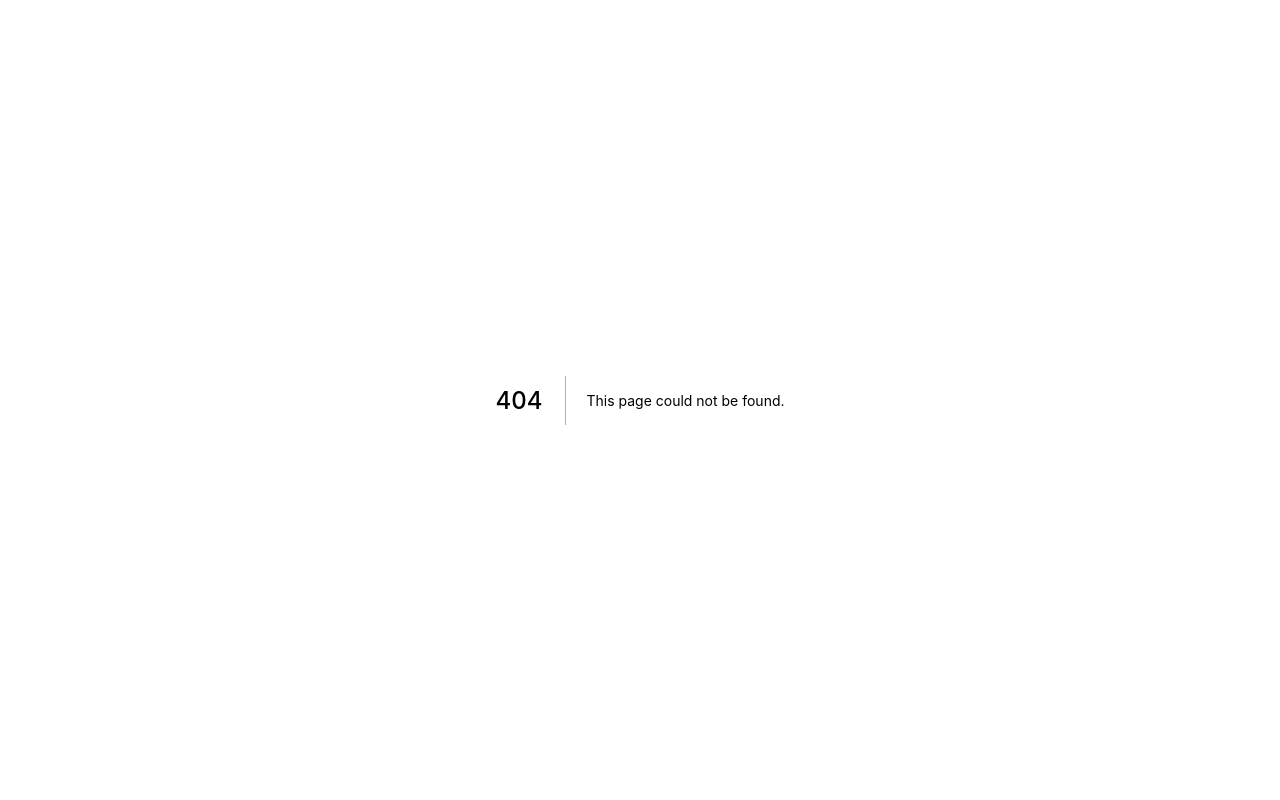
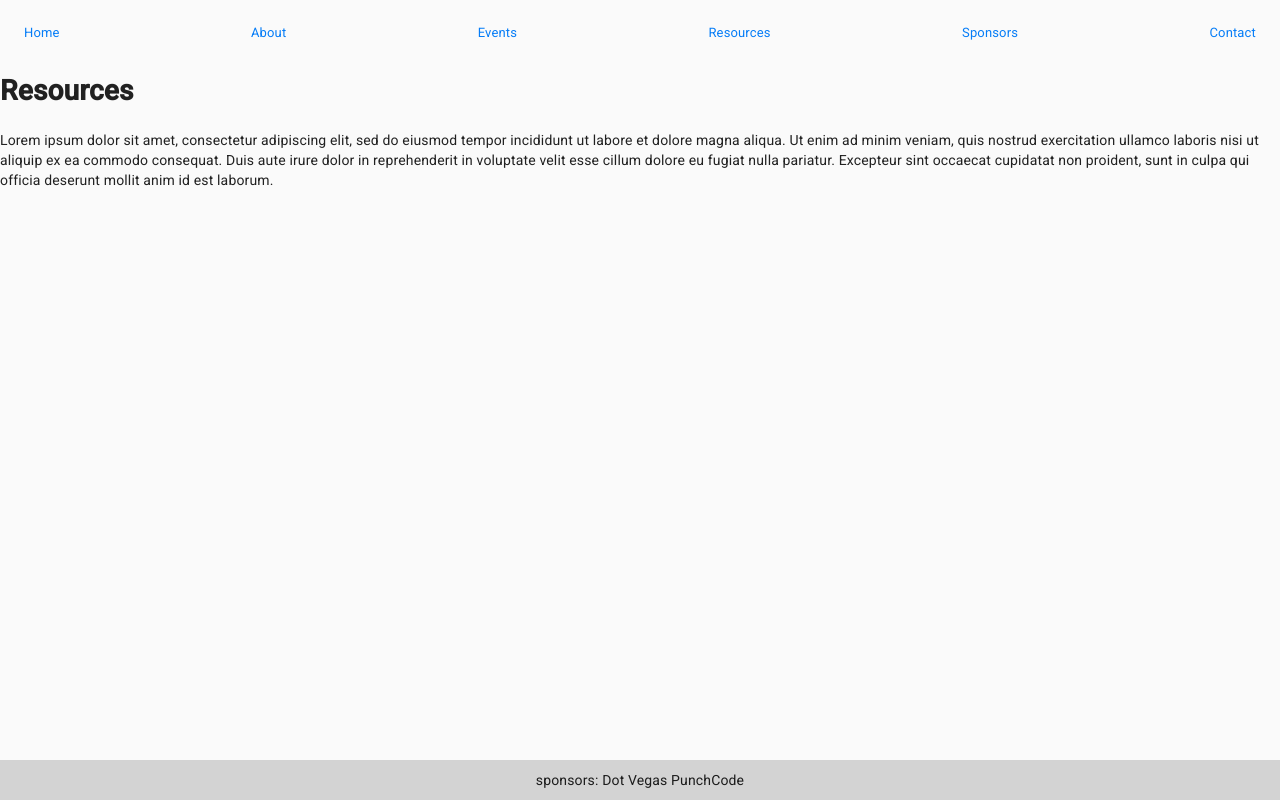
Before and after one commit to Designers-Vegas/website, a Next.js app: page /resources in a window 1280 px wide. Before the commit this address had no page. Built offline with nearby package versions, Linux system fonts and the light colour scheme.

Commit message:
created resources file

```diff
--- /dev/null
+++ b/pages/resources.js
@@ -0,0 +1,18 @@
+import Layout from '../components/myLayout';
+
+const Resources = () => (
+  <Layout Page={'Resources'}>
+    <h1>Resources</h1>
+    <p>
+      Lorem ipsum dolor sit amet, consectetur adipiscing elit, sed do eiusmod
+      tempor incididunt ut labore et dolore magna aliqua. Ut enim ad minim
+      veniam, quis nostrud exercitation ullamco laboris nisi ut aliquip ex ea
+      commodo consequat. Duis aute irure dolor in reprehenderit in voluptate
+      velit esse cillum dolore eu fugiat nulla pariatur. Excepteur sint occaecat
+      cupidatat non proident, sunt in culpa qui officia deserunt mollit anim id
+      est laborum.
+    </p>
+  </Layout>
+);
+
+export default Resources;
```
